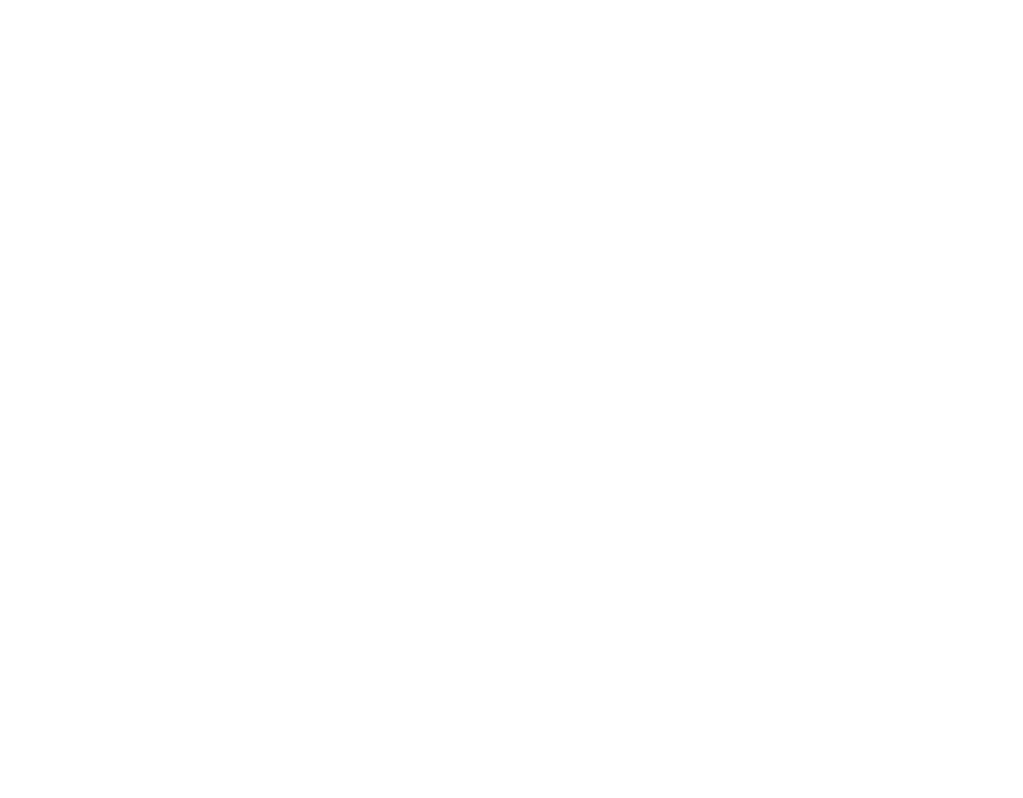
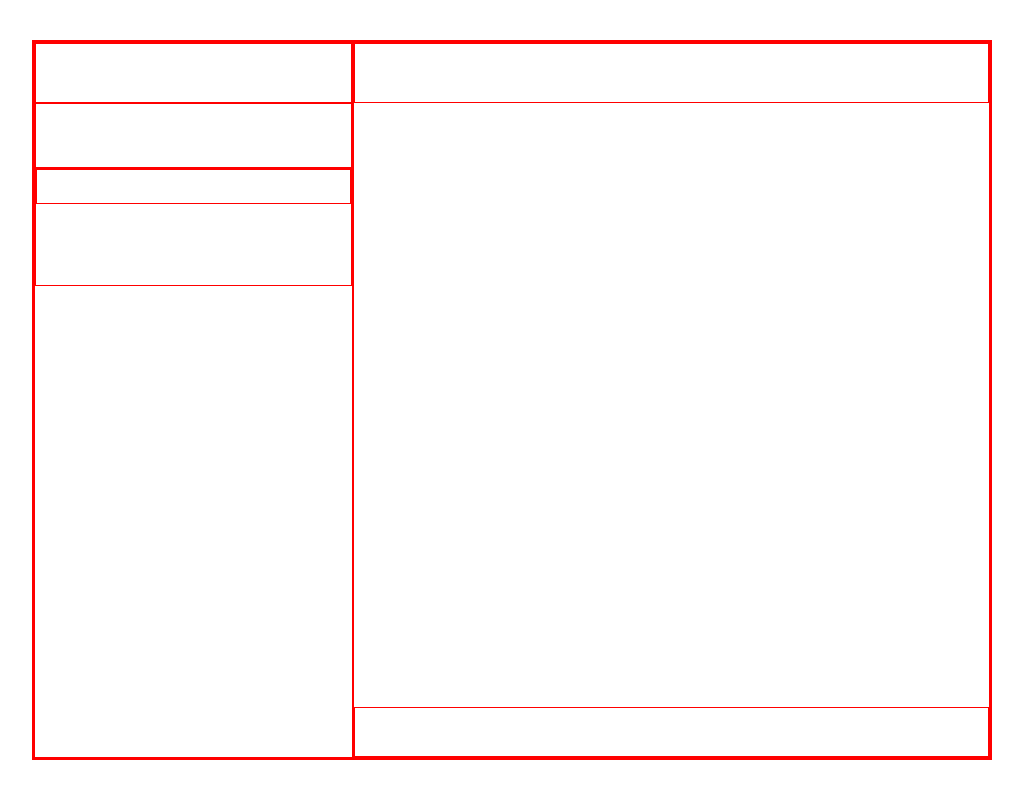
Before and after one commit to antoniodelgiudice02/vue-boolzapp, a plain HTML site: page index.html in a window 1280 px wide. Shown: the whole page, without its empty margins (128-1151 px from the left). Drawn offline with nearby package versions, Linux system fonts and the light colour scheme.

Commit message:
add structure

```diff
--- a/css/style.css
+++ b/css/style.css
@@ -0,0 +1,70 @@
+.debug{
+    border: 1px solid red;
+}
+
+*{
+    list-style-type: none;
+}
+
+#interface{
+    width: 75%;
+    height: 90%;
+}
+
+/* main */
+
+
+/*************************************
+             CONTACTS
+**************************************/
+
+#contacts{
+    padding: 0;
+}
+
+/* header */
+
+#contacts .header{
+    height: 60px;
+}
+
+/* info box */
+
+#contacts #info-box{
+    height: 65px;
+}
+
+/* search */
+
+#contacts #search-bar{
+    height: 35px;
+}
+
+#contacts .contact-box{
+    height: 65px;
+}
+
+
+/*************************************
+             CHAT
+**************************************/
+
+#chat{
+    padding: 0;
+}
+
+#chat .header{
+    height: 60px;
+}
+
+/* chat box */
+
+#chat #chat-box{
+    height: calc(100% - 110px);
+}
+
+/* footer */
+
+#chat .footer{
+    height: 50px;
+}
--- a/index.html
+++ b/index.html
@@ -17,8 +17,77 @@
 </head>
 <body>
 
-    <div id="app">
+    <div id="app" class="d-flex justify-content-center align-items-center vh-100">
+        <div id="interface" class="debug">
 
+            <main class="container h-100 w-100">
+                <div class="row h-100 debug">
+
+                    <!-- CONTATTI  -->
+
+                    <div id="contacts" class="col-4 h-100 debug">
+
+                        <!-- header -->
+
+                        <header class="header debug">
+
+                        </header>
+
+                        <!-- info box -->
+
+                        <section id="info-box" class="debug">
+
+                        </section>
+
+                        <!-- contacts list -->
+
+                        <section id="contacts-list" class="debug">
+
+                            <!-- search bar -->
+
+                            <div id="search-bar" class="debug">
+
+                            </div>
+
+                            <ul id="list">
+                                <li class="contact-box">
+
+                                </li>
+                            </ul>
+
+
+                        </section>
+
+                    </div>
+
+                    <!-- CHAT  -->
+
+                    <div id="chat" class="col-8 h-100 debug">
+
+                        <!-- header -->
+
+                        <header class="header debug">
+
+                        </header>
+
+                        <!-- chat box -->
+
+                        <section id="chat-box">
+
+                        </section>
+
+                        <!-- footer -->
+
+                        <footer class="footer debug">
+
+                        </footer>
+
+                    </div>
+
+                </div>
+            </main>
+
+        </div>
     </div>
 
 </body>
```
